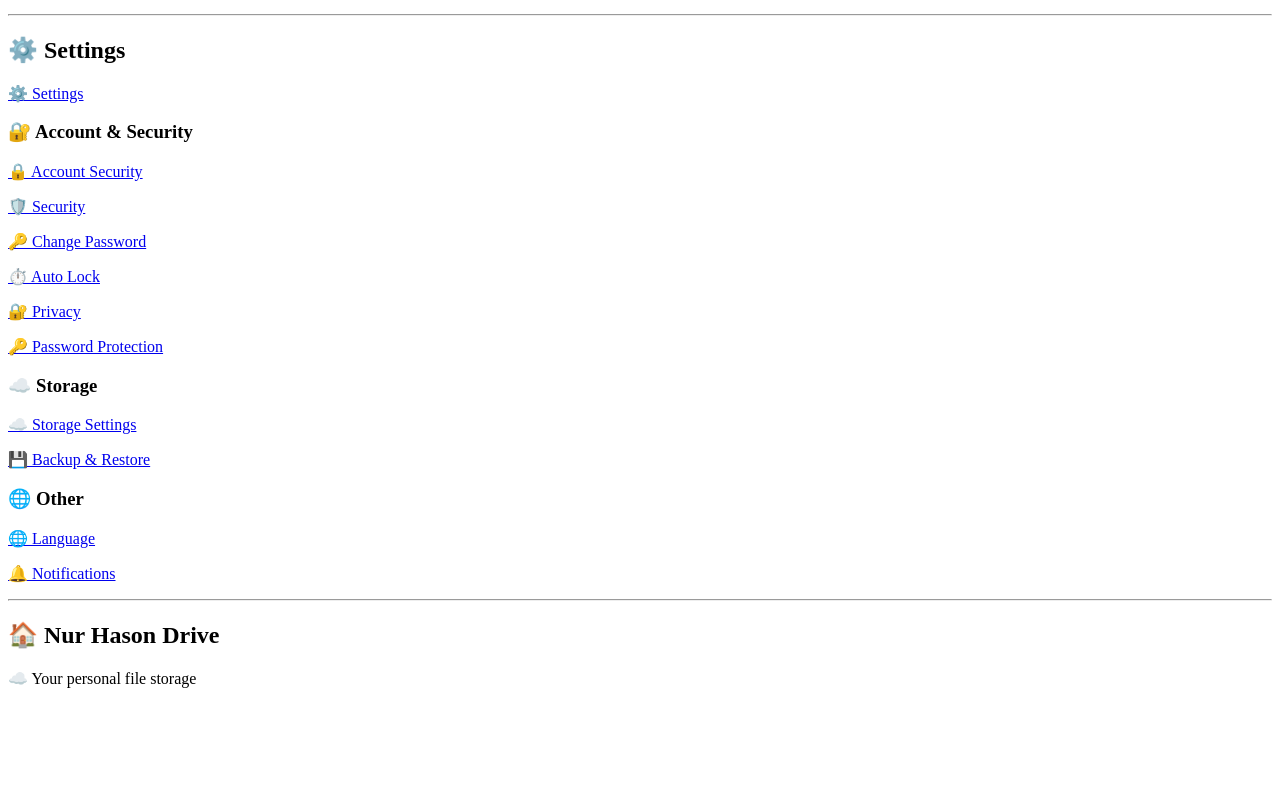
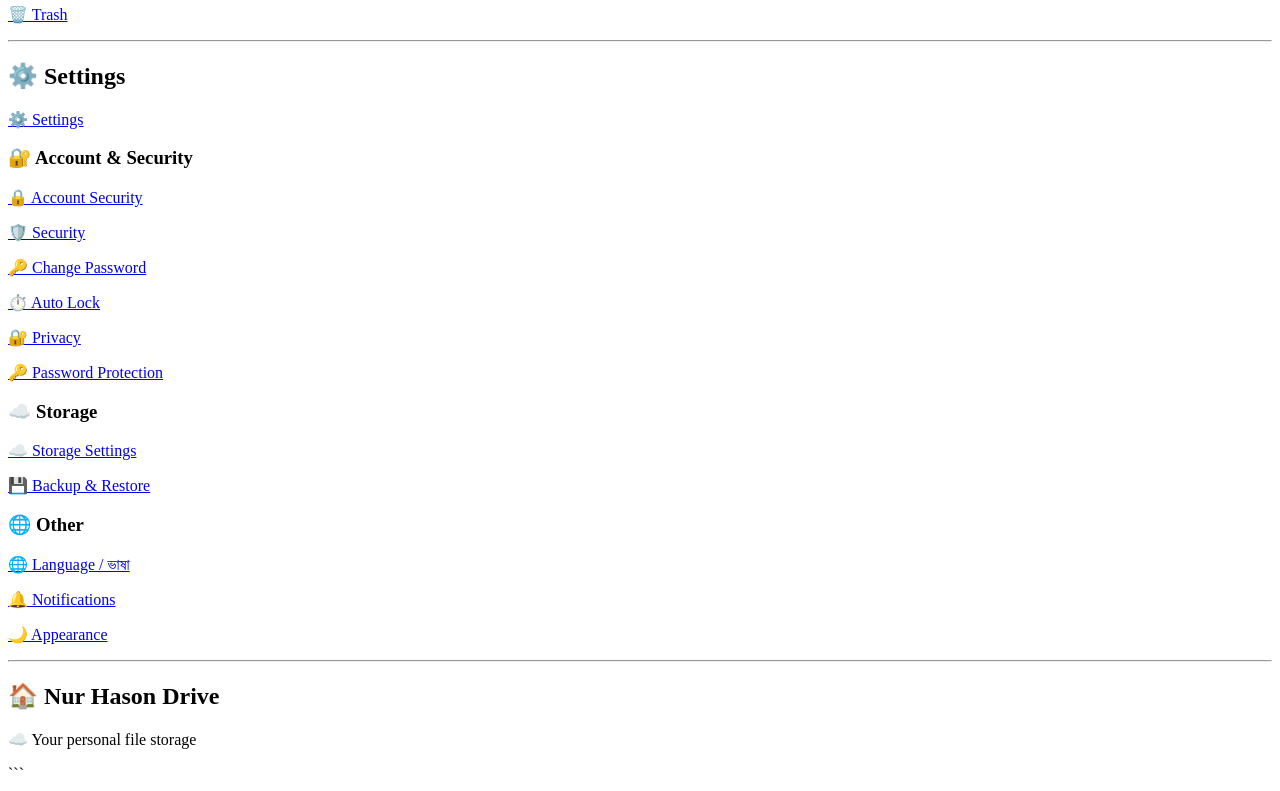
Before and after one commit to hellohowareyou777/Nur-Hason, a website: page home.html in a window 1280 px wide. Shown: the part 360-1151 px from the top of the page. Before the commit the page ends 1064 px from the top, so only its background shows below. Drawn offline with Linux system fonts and the light colour scheme.

Commit message:
Add files via upload

````diff
--- a/home.html
+++ b/home.html
@@ -1,23 +1,36 @@
 <!DOCTYPE html>
+
 <html>
 
 <head>
+
+```
 <title>Nur Hason</title>
+
 <link rel="manifest" href="manifest.json">
+```
+
 </head>
 
 <body>
 
+```
 <h1>☁️ Nur Hason</h1>
 
 <h2>📁 My Drive</h2>
 
 <p><a href="files.html">📁 My Files</a></p>
+
 <p><a href="recent.html">🕘 Recent</a></p>
+
 <p><a href="photos.html">🖼️ Photos</a></p>
+
 <p><a href="videos.html">🎬 Videos</a></p>
+
 <p><a href="documents.html">📄 Documents</a></p>
+
 <p><a href="starred.html">⭐ Starred</a></p>
+
 <p><a href="trash.html">🗑️ Trash</a></p>
 
 <hr>
@@ -29,29 +42,37 @@
 <h3>🔐 Account & Security</h3>
 
 <p><a href="account-security.html">🔒 Account Security</a></p>
+
 <p><a href="security.html">🛡️ Security</a></p>
+
 <p><a href="change-password.html">🔑 Change Password</a></p>
+
 <p><a href="auto-lock.html">⏱️ Auto Lock</a></p>
+
 <p><a href="privacy.html">🔐 Privacy</a></p>
+
 <p><a href="password-protection.html">🔑 Password Protection</a></p>
 
 <h3>☁️ Storage</h3>
 
 <p><a href="storage.html">☁️ Storage Settings</a></p>
+
 <p><a href="backup.html">💾 Backup & Restore</a></p>
 
 <h3>🌐 Other</h3>
 
-    <p><a href="language.html">🌐 Language</a></p>
+<p><a href="language.html">🌐 Language / ভাষা</a></p>
+
 <p><a href="notifications.html">🔔 Notifications</a></p>
+
+<p><a href="appearance.html">🌙 Appearance</a></p>
 
 <hr>
 
 <h2>🏠 Nur Hason Drive</h2>
 
 <p>☁️ Your personal file storage</p>
-
-    <script src="language.js"></script>
+```
 
 </body>
 
````
Also changed, not shown: icon.png (added), manifest.json. Lines whose indentation alone changed are shown as unchanged.
